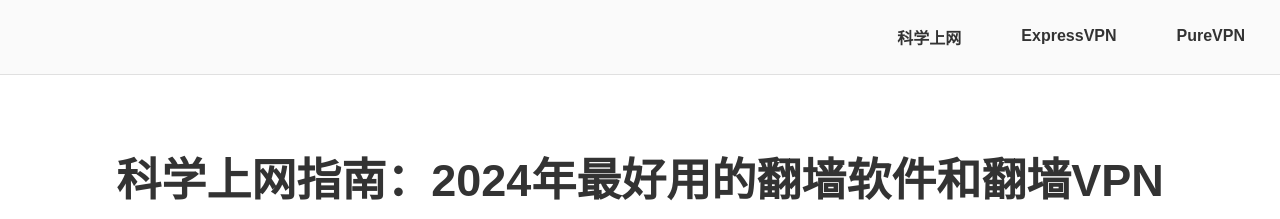
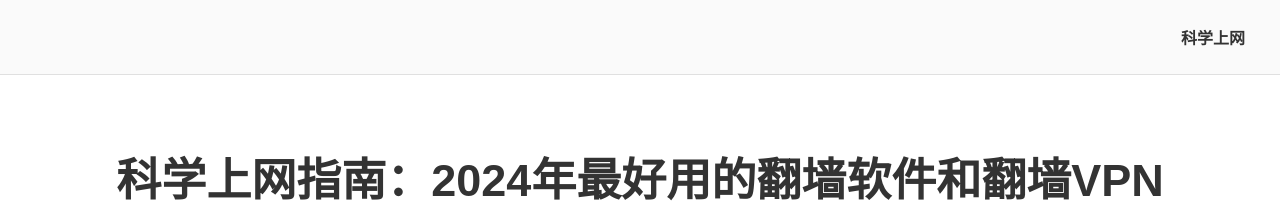
Before and after one commit to chinavpns/chinavpns.github.io, a Jekyll site: the page built from index.md, in a window 1280 px wide. Shown: the top 219 px of the page. Built offline with Jekyll 4.4.1, drawn with Linux system fonts in a browser that asks for light colours.

Commit message:
Update default.html

```diff
--- a/_layouts/default.html
+++ b/_layouts/default.html
@@ -14,8 +14,6 @@
         <nav>
             <ul class="nav">
                 <li><a href="{{ '/' | relative_url }}">科学上网</a></li>
-                <li><a href="{{ '/expressvpn/' | relative_url }}">ExpressVPN</a></li>
-                <li><a href="{{ '/purevpn/' | relative_url }}">PureVPN</a></li>
             </ul>
         </nav>
     </header>
```
